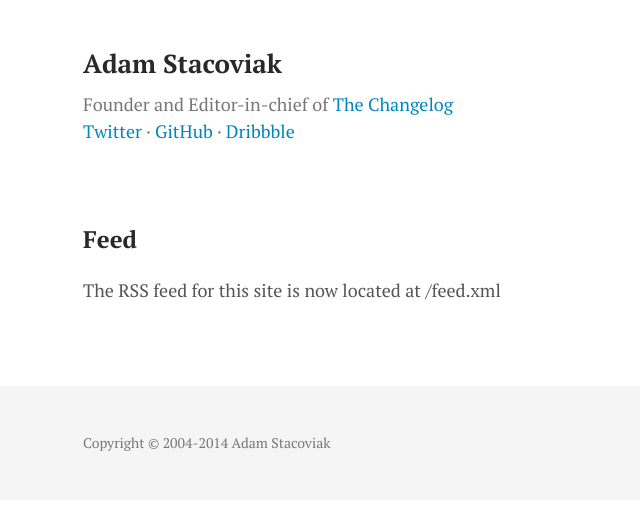
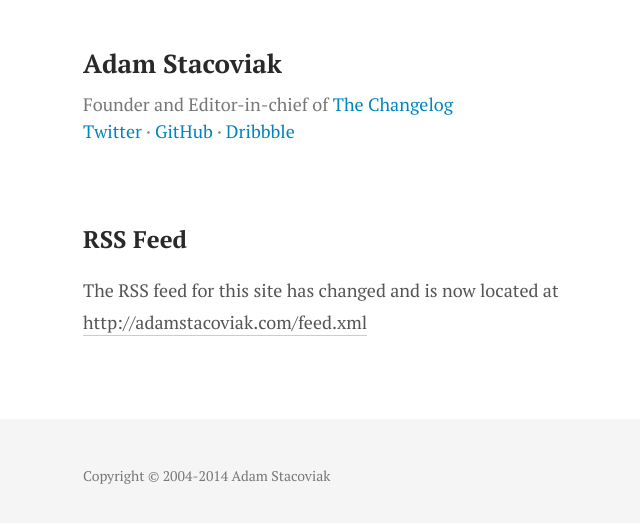
Before and after one commit to adamstac/adamstacoviak.com, a Jekyll site: the page built from feed/index.markdown, in a window 1280 px wide. Shown: the top 523 px of the page, without its empty margins (247-887 px from the left). Built offline with Jekyll 4.4.1, drawn with Linux system fonts in a browser that asks for light colours.

Commit message:
Feed page content update

```diff
--- a/feed/index.markdown
+++ b/feed/index.markdown
@@ -1,6 +1,6 @@
 ---
-title: Feed
+title: RSS Feed
 layout: page
 ---
 
-The RSS feed for this site is now located at /feed.xml
+The RSS feed for this site has changed and is now located at <a href="{{ site.url }}/feed.xml">{{ site.url }}/feed.xml</a>
```
